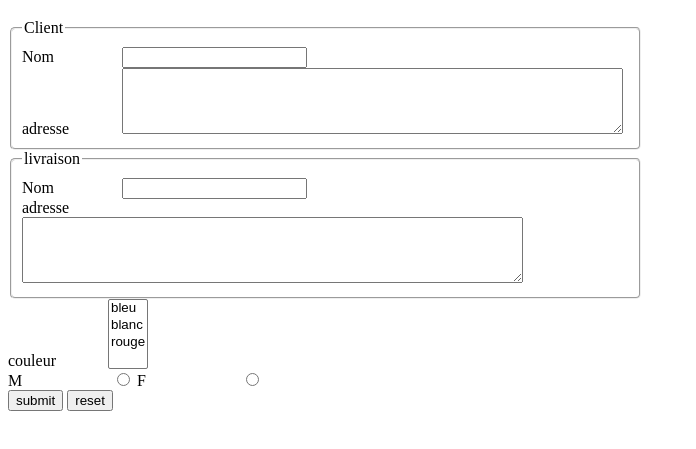
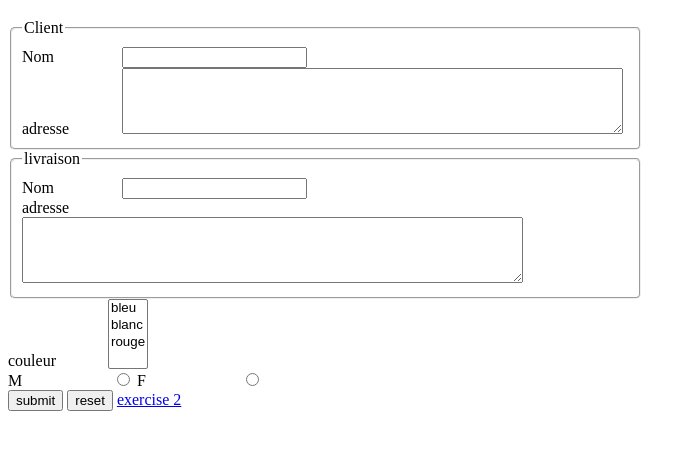
Before and after one commit to agaudreau1997/labo2, a plain HTML site: page pageWeb/page3.html in a window 1280 px wide. Shown: the part 61-510 px from the top of the page, without its empty margins (0-696 px from the left). Drawn offline with Linux system fonts and the light colour scheme.

Commit message:
ajouté lien vers page3.html

```diff
--- a/pageWeb/page3.html
+++ b/pageWeb/page3.html
@@ -31,7 +31,7 @@
             <label for="F">F</label> <input type="radio" id="F" name="gender" value="female"><br>
         <input type="submit" value="submit">
         <input type="reset" value="reset">
-
+            <a href="page3.html">exercise 2</a>
     </form>
 </body>
 
```
